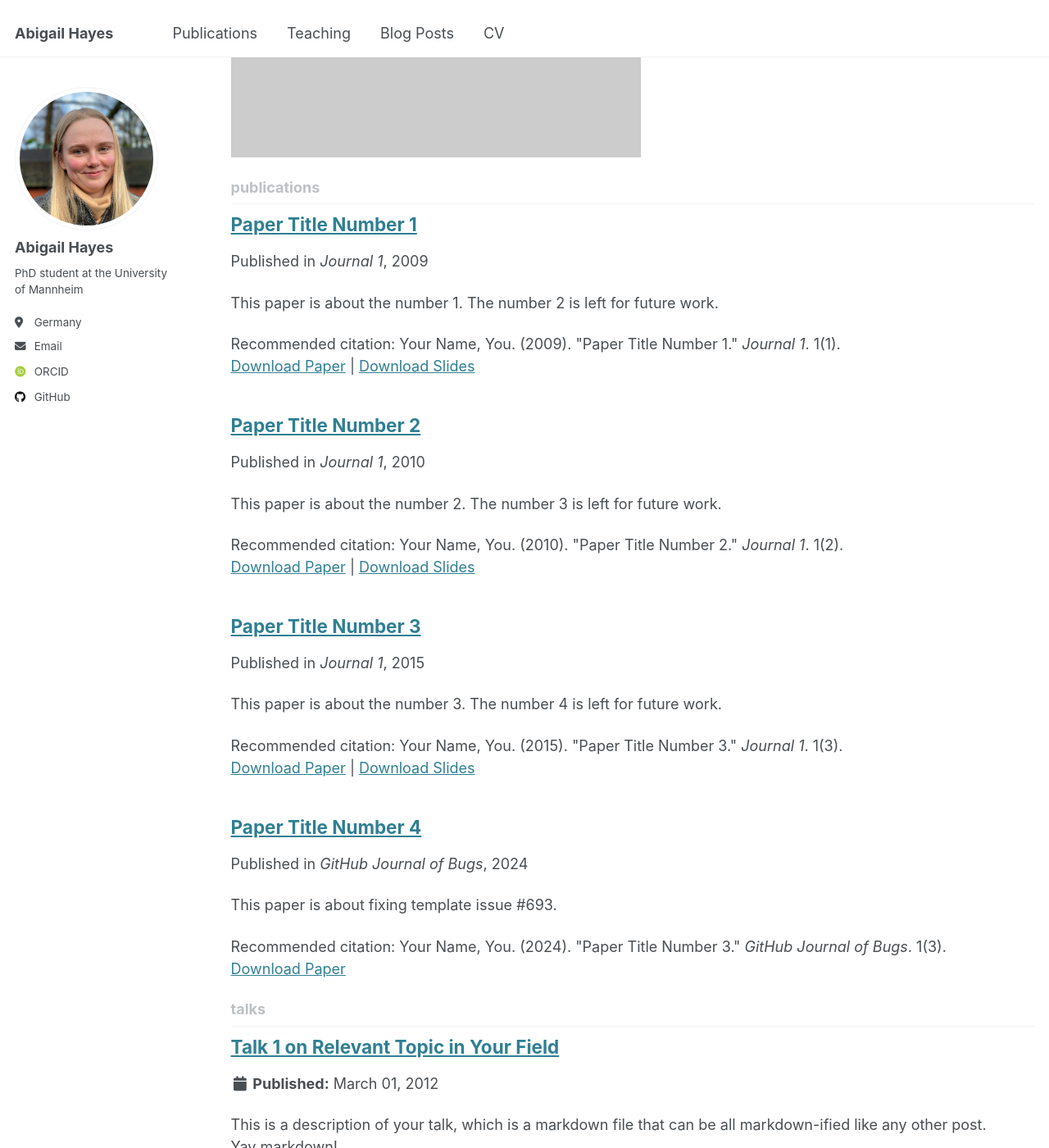
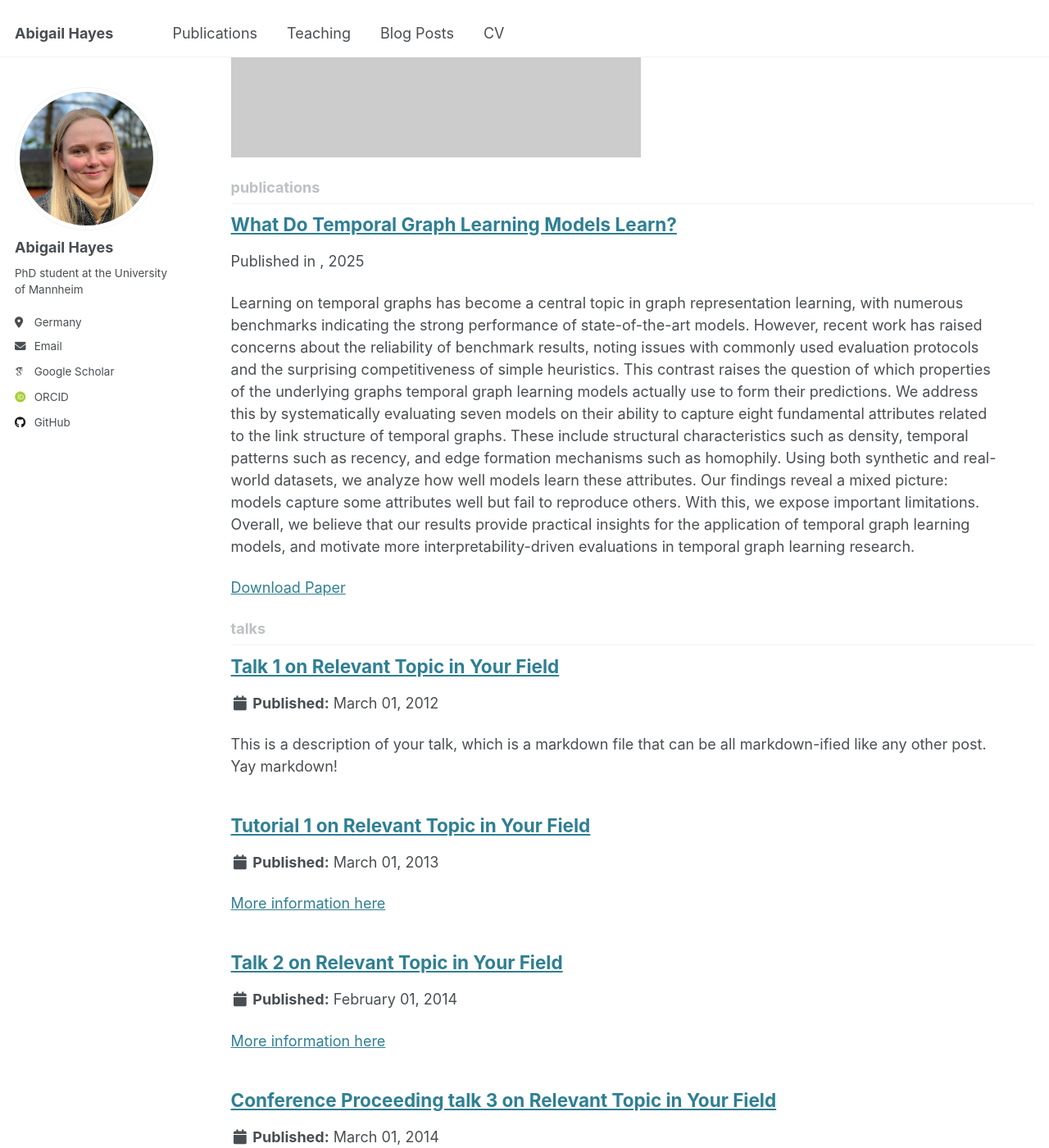
Before and after one commit to abigailhayes/abigailhayes.github.io, a Jekyll site: the page built from _pages/collection-archive.html, in a window 1280 px wide and 1400 px high, scrolled down 900 px. Shown: the whole window at 82% size. Built offline with Jekyll 4.4.1, drawn with Linux system fonts in a browser that asks for light colours; some web fonts are replaced.

Commit message:
Update publications

```diff
--- a/_config.yml
+++ b/_config.yml
@@ -33,7 +33,7 @@ author:
 
   # Academic websites
   arxiv            : # URL - Update with the correct link to your profile
-  googlescholar    : # "https://scholar.google.com/citations?user=PS_CX0AAAAAJ"
+  googlescholar    : "https://scholar.google.com/citations?user=0O1QWqwAAAAJ&hl=en"
   impactstory      : # URL
   orcid            : "https://orcid.org/0009-0001-2238-7950"
   semantic         : # URL
@@ -77,8 +77,8 @@ author:
 
 # Publication Category - The following the list of publication categories and their headings
 publication_category:
-  books:
-    title: 'Books'
+  preprints:
+    title: 'Preprints'
   manuscripts:
     title: 'Journal Articles'
   conferences:
--- a/_pages/publications.html
+++ b/_pages/publications.html
@@ -11,10 +11,8 @@ author_profile: true
 
 {% include base_path %}
 
-<div class="wordwrap">No available publications.</div>
+<!-- New style rendering if publication categories are defined -->
 
-<!-- New style rendering if publication categories are defined -->
-<!--
 {% if site.publication_category %}
   {% for category in site.publication_category  %}
     {% assign title_shown = false %}
@@ -34,5 +32,3 @@ author_profile: true
     {% include archive-single.html %}
   {% endfor %}
 {% endif %}
-
--->
--- a/_publications/2009-10-01-paper-title-number-1.md
+++ /dev/null
@@ -1,14 +0,0 @@
----
-title: "Paper Title Number 1"
-collection: publications
-category: manuscripts
-permalink: /publication/2009-10-01-paper-title-number-1
-excerpt: 'This paper is about the number 1. The number 2 is left for future work.'
-date: 2009-10-01
-venue: 'Journal 1'
-slidesurl: 'http://academicpages.github.io/files/slides1.pdf'
-paperurl: 'http://academicpages.github.io/files/paper1.pdf'
-citation: 'Your Name, You. (2009). &quot;Paper Title Number 1.&quot; <i>Journal 1</i>. 1(1).'
----
-
-The contents above will be part of a list of publications, if the user clicks the link for the publication than the contents of section will be rendered as a full page, allowing you to provide more information about the paper for the reader. When publications are displayed as a single page, the contents of the above "citation" field will automatically be included below this section in a smaller font.
--- /dev/null
+++ b/_publications/2025-10-10-what-do-temporal-graph-learning-models-learn.md
@@ -0,0 +1,12 @@
+---
+title: "What Do Temporal Graph Learning Models Learn?"
+collection: publications
+category: preprints
+permalink: /publication/2025-10-10-what-do-temporal-graph-learning-models-learn
+#excerpt: 'This paper is about the number 1. The number 2 is left for future work.'
+date: 2025-10-10
+paperurl: 'https://arxiv.org/abs/2510.09416'
+#citation: 'Your Name, You. (2009). &quot;Paper Title Number 1.&quot; <i>Journal 1</i>. 1(1).'
+---
+
+Learning on temporal graphs has become a central topic in graph representation learning, with numerous benchmarks indicating the strong performance of state-of-the-art models. However, recent work has raised concerns about the reliability of benchmark results, noting issues with commonly used evaluation protocols and the surprising competitiveness of simple heuristics. This contrast raises the question of which properties of the underlying graphs temporal graph learning models actually use to form their predictions. We address this by systematically evaluating seven models on their ability to capture eight fundamental attributes related to the link structure of temporal graphs. These include structural characteristics such as density, temporal patterns such as recency, and edge formation mechanisms such as homophily. Using both synthetic and real-world datasets, we analyze how well models learn these attributes. Our findings reveal a mixed picture: models capture some attributes well but fail to reproduce others. With this, we expose important limitations. Overall, we believe that our results provide practical insights for the application of temporal graph learning models, and motivate more interpretability-driven evaluations in temporal graph learning research.
```
Also changed, not shown: _drafts/2010-10-01-paper-title-number-2.md (renamed from _publications/2010-10-01-paper-title-number-2.md), _drafts/2015-10-01-paper-title-number-3.md (renamed from _publications/2015-10-01-paper-title-number-3.md), _drafts/2024-02-17-paper-title-number-4.md (renamed from _publications/2024-02-17-paper-title-number-4.md).
